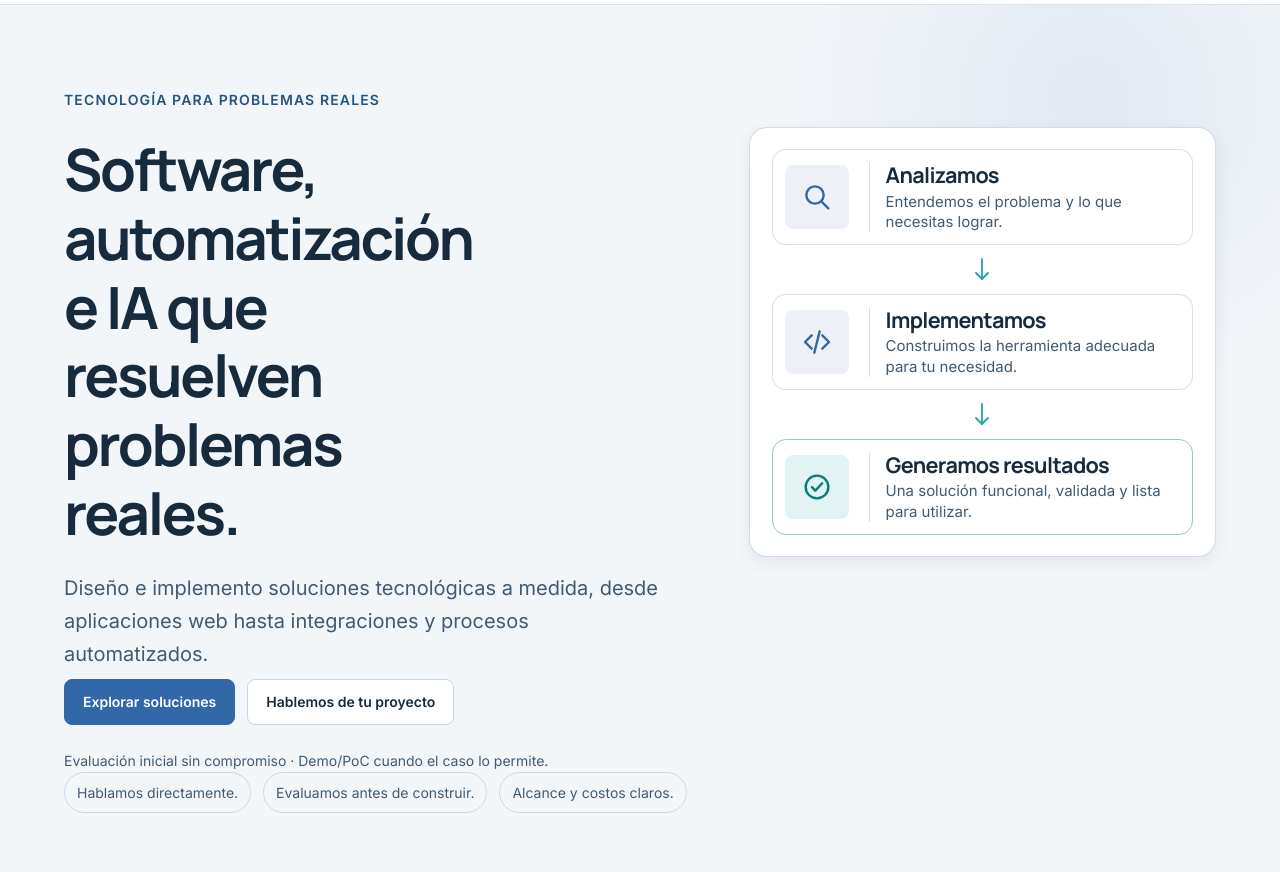
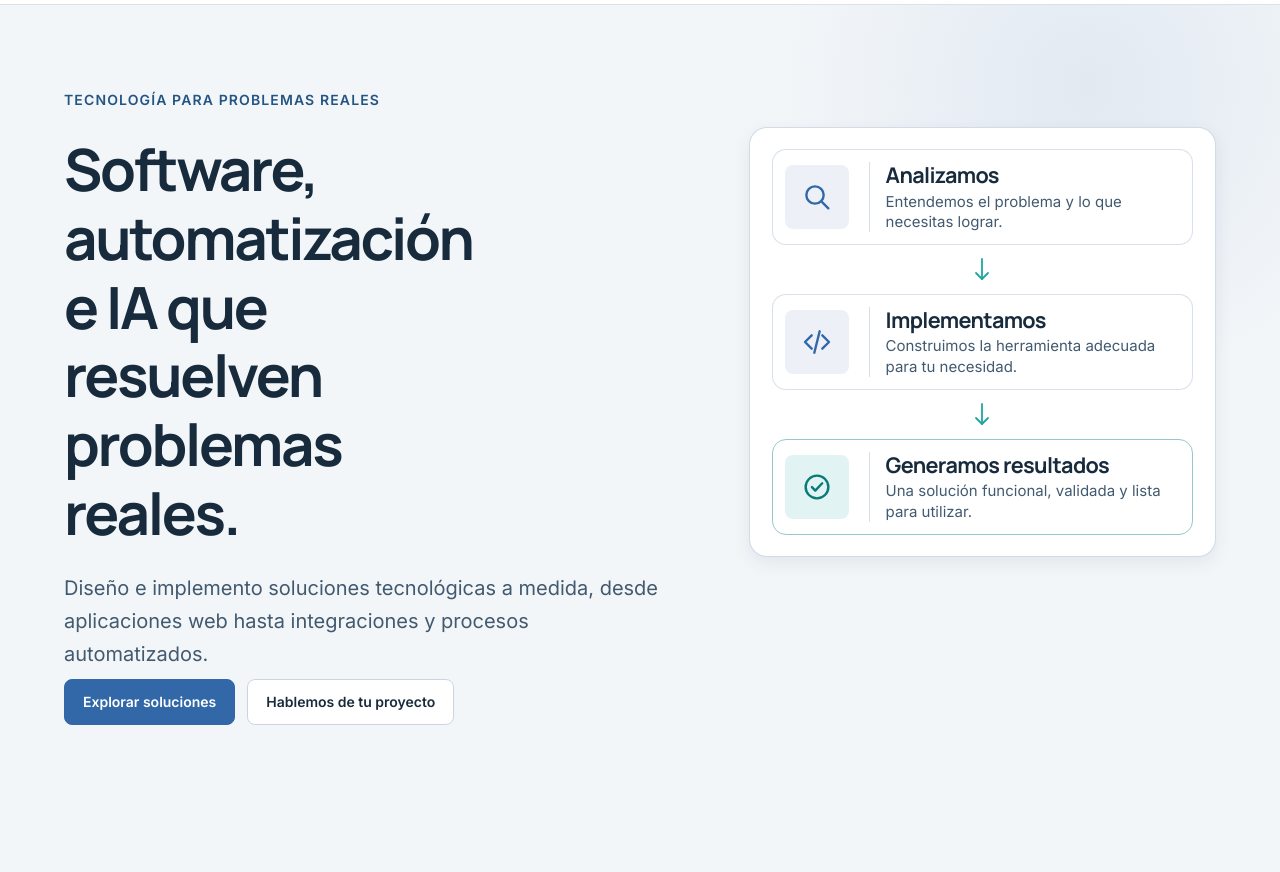
Before and after one commit to fraactal/Landing_Jonas, a plain HTML site: page index.html in a window 1280 px wide. Shown: the part 80-952 px from the top of the page. Drawn offline with Linux system fonts and the light colour scheme.

Commit message:
style: simplify hero and problem selector content

```diff
--- a/assets/css/sections.css
+++ b/assets/css/sections.css
@@ -201,28 +201,6 @@
 .hero__actions {
   --cluster-gap: var(--space-3);
   margin-block-start: var(--space-2);
-}
-
-.hero__support {
-  color: var(--color-muted);
-  font-size: var(--font-size-0);
-}
-
-.trust-list {
-  display: flex;
-  flex-wrap: wrap;
-  gap: var(--space-3);
-  list-style: none;
-  margin: 0;
-  padding: 0;
-}
-
-.trust-list li {
-  border: var(--border-subtle);
-  border-radius: 999px;
-  color: var(--color-muted);
-  font-size: var(--font-size-0);
-  padding: var(--space-2) var(--space-3);
 }
 
 .hero-flow { margin: 0; }
@@ -341,8 +319,7 @@
   max-width: 44rem;
 }
 
-.problem-selector__eyebrow,
-.problem-detail__eyebrow {
+.problem-selector__eyebrow {
   margin: 0;
   color: var(--color-accent-soft);
   font-size: var(--font-size-0);
@@ -441,7 +418,7 @@
   font-size: var(--font-size-3);
 }
 
-.problem-detail p:not(.problem-detail__eyebrow) {
+.problem-detail p {
   margin: 0;
   color: var(--color-muted);
   font-size: var(--font-size-1);
--- a/index.html
+++ b/index.html
@@ -100,14 +100,6 @@
               <a class="button button--primary" href="#soluciones">Explorar soluciones</a>
               <a class="button button--secondary" href="#contacto">Hablemos de tu proyecto</a>
             </div>
-
-            <p class="hero__support">Evaluación inicial sin compromiso · Demo/PoC cuando el caso lo permite.</p>
-
-            <ul class="trust-list" aria-label="Mensajes de confianza">
-              <li>Hablamos directamente.</li>
-              <li>Evaluamos antes de construir.</li>
-              <li>Alcance y costos claros.</li>
-            </ul>
           </div>
 
           <figure class="hero-flow" aria-labelledby="hero-flow-title">
@@ -210,7 +202,6 @@
             </div>
 
             <aside class="problem-detail" id="problem-selector-detail" aria-labelledby="problem-detail-title">
-              <p class="problem-detail__eyebrow">Respuesta contextual</p>
               <h3 id="problem-detail-title" data-problem-detail-title>Selecciona una opción</h3>
               <p data-problem-detail-copy>Selecciona una opción para explorar cómo podemos ayudarte.</p>
               <p class="problem-detail__solution" data-problem-detail-solution hidden></p>
```
Also changed, not shown: 1 other file.
